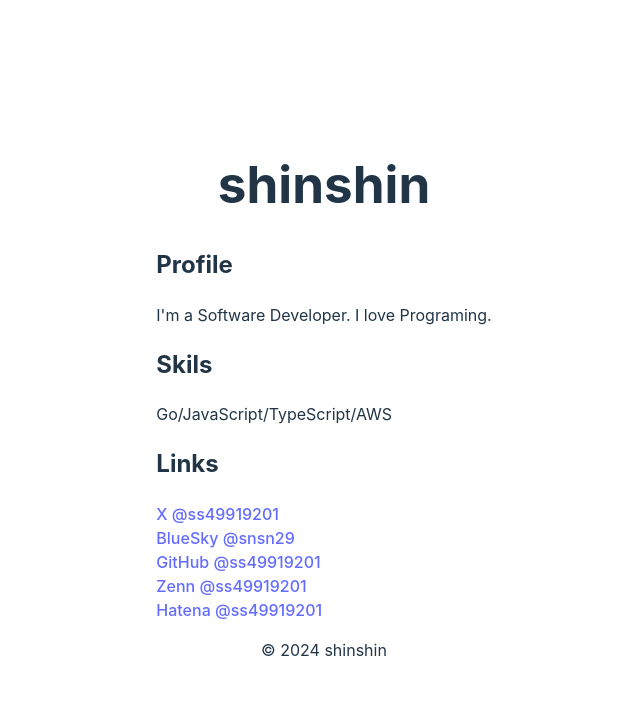
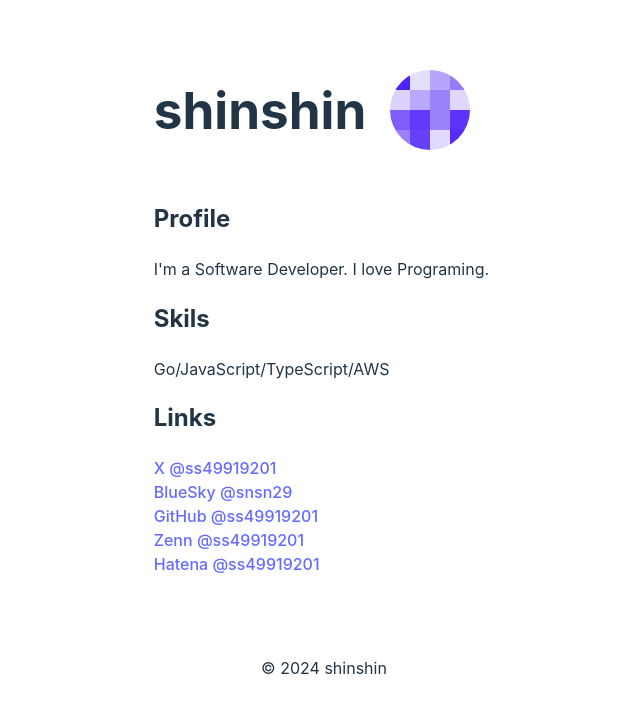
Before and after one commit to ss49919201/homepage, a React (Vite) app: page / in a window 1280 px wide. Shown: the top 712 px of the page, without its empty margins (316-956 px from the left). Built offline with nearby package versions, Linux system fonts and the light colour scheme.

Commit message:
feat: add profile log

```diff
--- a/src/App.css
+++ b/src/App.css
@@ -6,43 +6,14 @@
 }
 
 .title {
-  text-align: center;
+  display: flex;
+  align-items: center;
 }
 
 .logo {
-  height: 6em;
+  height: 5em;
   padding: 1.5em;
-  will-change: filter;
-  transition: filter 300ms;
-}
-.logo:hover {
-  filter: drop-shadow(0 0 2em #646cffaa);
-}
-.logo.react:hover {
-  filter: drop-shadow(0 0 2em #61dafbaa);
-}
-
-@keyframes logo-spin {
-  from {
-    transform: rotate(0deg);
-  }
-  to {
-    transform: rotate(360deg);
-  }
-}
-
-@media (prefers-reduced-motion: no-preference) {
-  a:nth-of-type(2) .logo {
-    animation: logo-spin infinite 20s linear;
-  }
-}
-
-.card {
-  padding: 2em;
-}
-
-.read-the-docs {
-  color: #888;
+  border-radius: 50%;
 }
 
 .skils-unordered-list {
@@ -51,5 +22,6 @@
 }
 
 .footer {
+  margin: 5em;
   text-align: center;
 }
--- a/src/App.tsx
+++ b/src/App.tsx
@@ -1,4 +1,5 @@
 import "./App.css";
+import profile from "./assets/profile.png";
 
 const skils = ["Go", "JavaScript", "TypeScript", "AWS"];
 
@@ -17,7 +18,7 @@
   },
   {
     name: "Zenn @ss49919201",
-    url: "",
+    url: "https://zenn.dev/ss49919201",
   },
   {
     name: "Hatena @ss49919201",
@@ -28,18 +29,20 @@
 function App() {
   return (
     <>
-      {/* TODO: ロゴの位置を変える */}
-      {/* <img src={viteLogo} className="logo" alt="Vite logo" /> */}
-      <h1 className="title">shinshin</h1>
-      <div>
+      <main>
+        <section className="title">
+          <h1>shinshin</h1>
+          <img src={profile} className="logo" alt="Vite logo" />
+        </section>
+        <section>
           <h2>Profile</h2>
           <p>I&apos;m a Software Developer. I love Programing.</p>
-      </div>
-      <div>
+        </section>
+        <section>
           <h2>Skils</h2>
           <p>{skils.join("/")}</p>
-      </div>
-      <div>
+        </section>
+        <section>
           <h2>Links</h2>
           <ul className="skils-unordered-list">
             {links.map(({ name, url }) => {
@@ -50,7 +53,8 @@
               );
             })}
           </ul>
-      </div>
+        </section>
+      </main>
       <footer className="footer">
         <p>© 2024 shinshin</p>
       </footer>
```
Also changed, not shown: src/assets/profile.png (added). Lines whose indentation alone changed are shown as unchanged.
